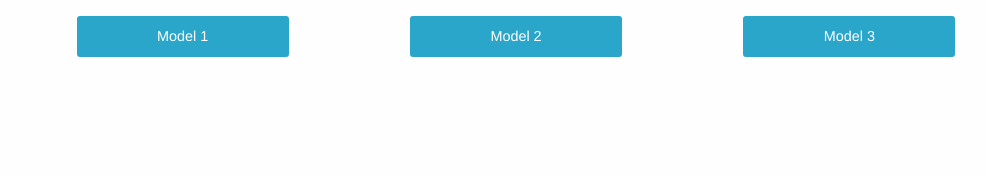
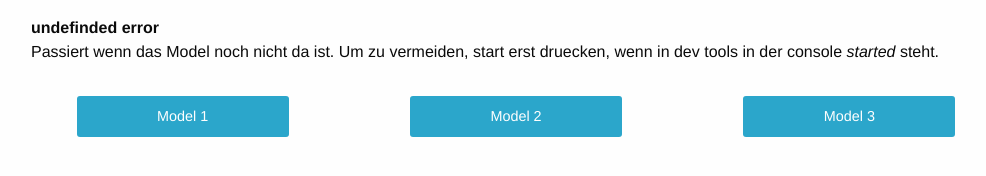
Before and after one commit to alitvina812/models-blind-testing, a plain HTML site: page index.html in a window 1280 px wide. Shown: the whole page, without its empty margins (124-1110 px from the left). Drawn offline with Linux system fonts and the light colour scheme.

Commit message:
add info

```diff
--- a/index.html
+++ b/index.html
@@ -22,6 +22,13 @@
 <body>
     <div class="grid-container">
         <div class="grid-x grid-padding-x align-center">
+            <div class="cell small-12">
+                <p>
+                    <strong>undefinded error</strong>
+                    <br>
+                    Passiert wenn das Model noch nicht da ist. Um zu vermeiden, start erst druecken, wenn in dev tools in der console <i>started</i> steht.
+                </p>
+            </div>
             <div class="cell small-12 medium-4 text-align-center">
                 <a href="model1/model-test.html" class="button margin">Model 1</a>
             </div>
```
